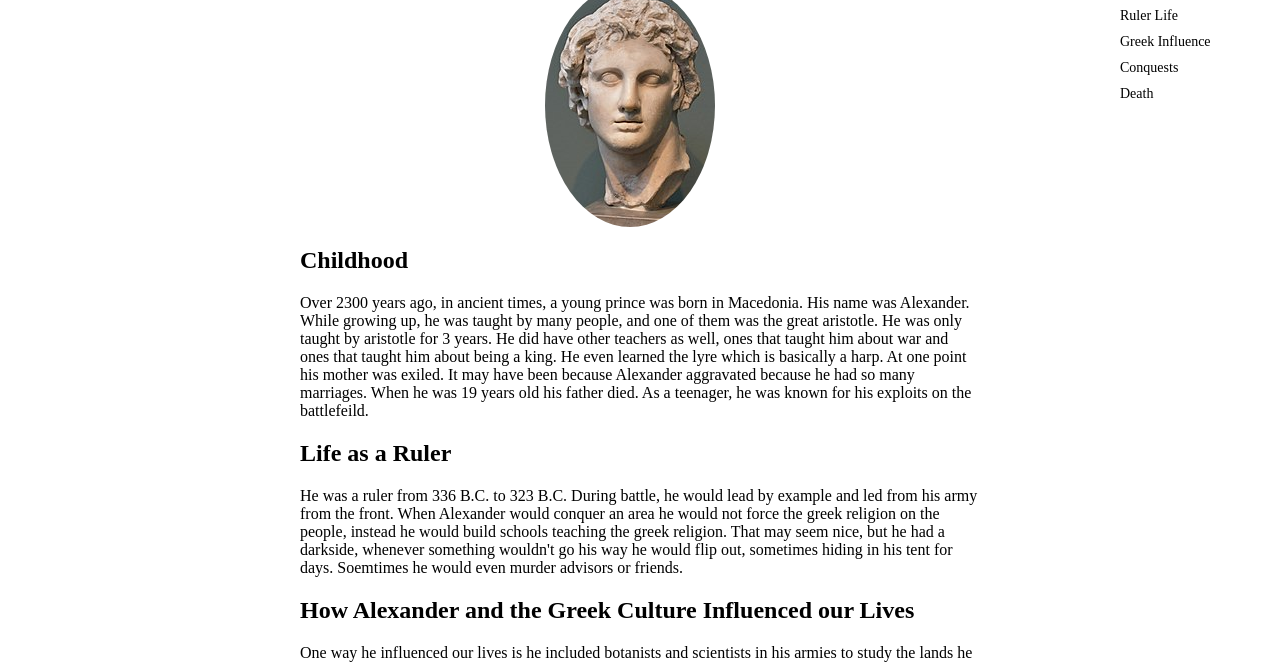
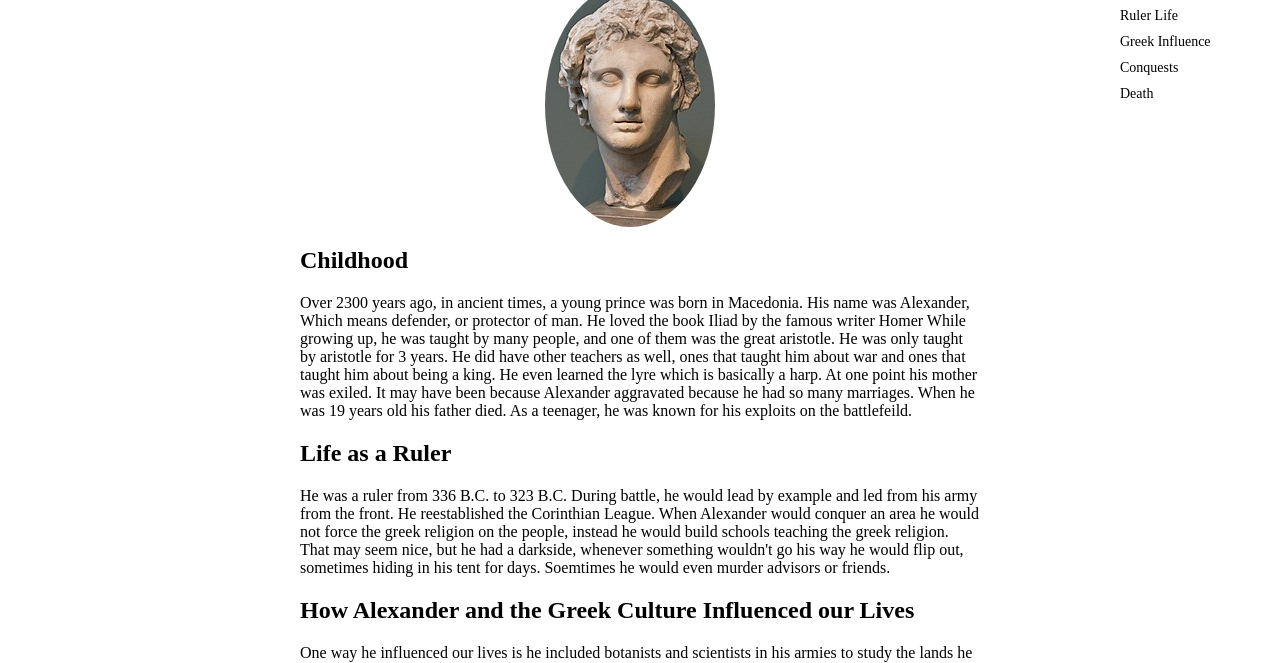
Before and after one commit to loganjherzog/alexander-the-great, a website: page index.html in a window 1280 px wide. Shown: the part 96-759 px from the top of the page. Drawn offline with Linux system fonts and the light colour scheme.

Commit message:
Add More Information

```diff
--- a/index.html
+++ b/index.html
@@ -42,27 +42,29 @@
         </section>
         <section class="container">
             <h2 id="childhood">Childhood</h2>
-            <p>Over 2300 years ago, in ancient times, a young prince was born in Macedonia. His name was Alexander.
-                While growing up, he was taught by many people, and one of them was the great aristotle. He was only taught
-                by aristotle for 3 years. He did have other teachers as well, ones that taught him about war and ones that
-                taught him about being a king. He even learned the lyre which is basically a harp. At one point his mother was
-                exiled. It may have been because Alexander aggravated because he had so many marriages. When he was 19 years
-                old his father died. As a teenager, he was known for his exploits on the battlefeild.
+            <p>Over 2300 years ago, in ancient times, a young prince was born in Macedonia. His name was Alexander, Which
+               means defender, or protector of man. He loved the book Iliad by the famous writer Homer While growing up, he
+               was taught by many people, and one of them was the great aristotle. He was only taught by aristotle for 3 years.
+               He did have other teachers as well, ones that taught him about war and ones that taught him about being a king.
+               He even learned the lyre which is basically a harp. At one point his mother was exiled. It may have been because
+               Alexander aggravated because he had so many marriages. When he was 19 years old his father died. As a teenager,
+               he was known for his exploits on the battlefeild.
             </p>
         </section>
         <section class="container">
             <h2 id="ruler-life">Life as a Ruler</h2>
             <p>He was a ruler from 336 B.C. to 323 B.C. During battle, he would lead by example and led from his army from the front.
-               When Alexander would conquer an area he would not force the greek religion on the people, instead he would build schools
-               teaching the greek religion. That may seem nice, but he had a darkside, whenever something wouldn't go his way he would
-               flip out, sometimes hiding in his tent for days. Soemtimes he would even murder advisors or friends.
+               He reestablished the Corinthian League. When Alexander would conquer an area he would not force the greek religion on
+               the people, instead he would build schools teaching the greek religion. That may seem nice, but he had a darkside,
+               whenever something wouldn't go his way he would flip out, sometimes hiding in his tent for days. Soemtimes he would even
+               murder advisors or friends.
             </p>
         </section>
         <section class="container">
             <h2 id="greek-influence">How Alexander and the Greek Culture Influenced our Lives</h2>
             <p>One way he influenced our lives is he included botanists and scientists in his armies to study the lands he conquered. He also named most of
                the areas he conquered after himself so now some people live in areas that were named after Alexander. This was not from alexander but the greeks
-               also influence what gods we have studied or even believe in.
+               also influence what gods we have studied or even believe in. Alexander was even in the Holy Bible which would effect what people study in the bible.
             </p>
         </section>
         <section class="container">
@@ -88,8 +90,11 @@
         <section class="container">
             <h2 id="death">How Alexander Died</h2>
             <p>After a feirce battle, Alexander the Great died on June 323 B.C. at the age of only 32! Some historians believe that he died of malaria or a
-               natural disease, while others who believe he was poisoned. His last words were “Bury my body, do not build any monument, keep my hands outside
-               so that the world knows the person who won the world had nothing in his hands when dying“.
+               natural disease, while others who believe he was poisoned. He also had a very bad drinking problem so his liver might have failed. His last
+               words were “Bury my body, do not build any monument, keep my hands outside so that the world knows the person who won the world had nothing
+               in his hands when dying“. He was covered in honey before being placed into a golden sarcophagus. Then, he was put into a casket. 1 to 2 years
+               later he was taken back to Macedonia when the tomb was redirected to Egypt by the forces of Ptolemy 1. He wanted to be seen as Alexander's
+               successor by taking control of the tomb of Alexander.
             </p>
         </section>
     </body>
```
Also changed, not shown: index.css (line endings or trailing spaces).
